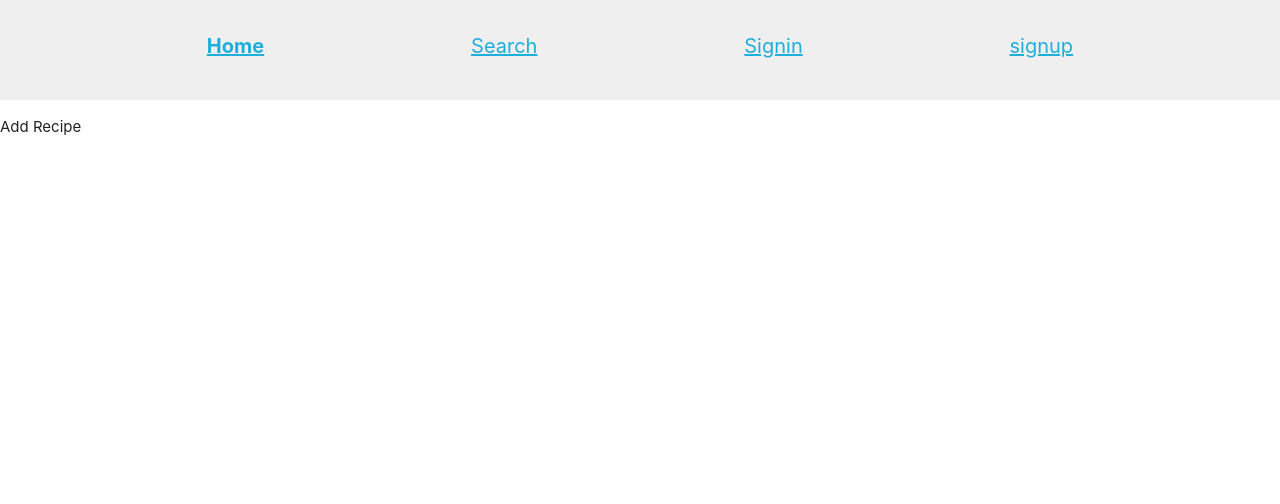
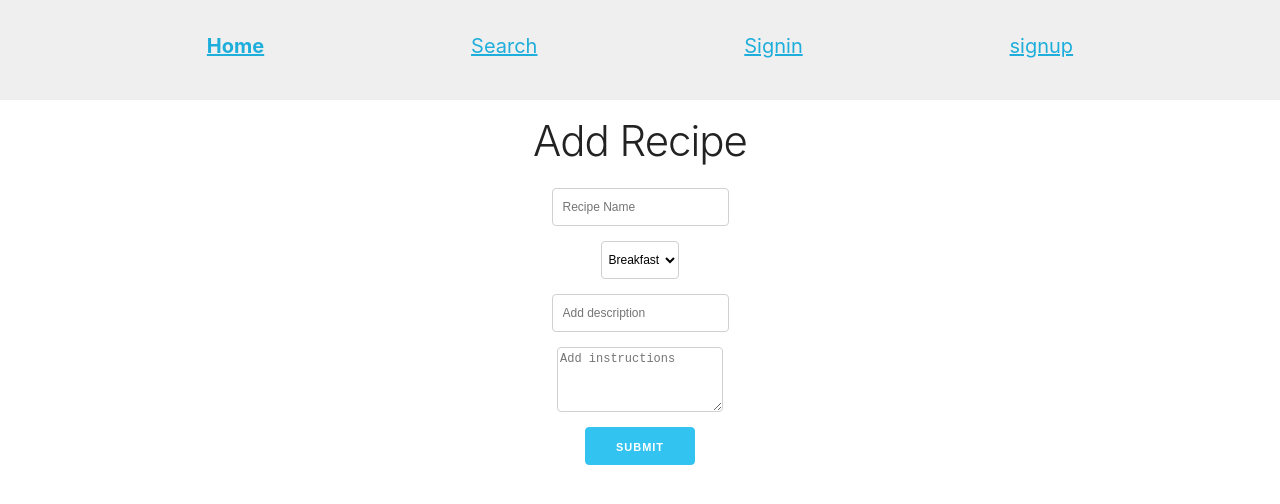
Before and after one commit to kaleido01/FullStack-React-Nodejs-Mongodb-GraphQl, a React (Create React App) app in the folder client/: page /recipe/add in a window 1280 px wide. Shown: the top 504 px of the page. Built offline with nearby package versions, Linux system fonts and the light colour scheme; no server answers.

Commit message:
Add Recipeページの作成

```diff
--- a/client/src/components/Recipe/AddRecipe.js
+++ b/client/src/components/Recipe/AddRecipe.js
@@ -1,7 +1,46 @@
-import React from "react";
+import React, { Component } from "react";
 
-const AddRecipe = () => {
-	return <div>Add Recipe</div>;
-};
+class AddRecipe extends Component {
+	handleChange = () => {};
+
+	render() {
+		return (
+			<div className="App">
+				<h2 className="App">Add Recipe</h2>
+				<form className="form">
+					<input
+						type="text"
+						name="name"
+						placeholder="Recipe Name"
+						onChange={this.handleChange}
+					/>
+					<select
+						name="category"
+						placeholder="Recipe Name"
+						onChange={this.handleChange}>
+						<option value="Breakfast">Breakfast</option>
+						<option value="Lunch">Lunch</option>
+						<option value="Dinner">Dinner</option>
+						<option value="Snack">Snack</option>
+					</select>
+					<input
+						type="text"
+						name="description"
+						placeholder="Add description"
+						onChange={this.handleChange}
+					/>
+					<textarea
+						name="instructions"
+						placeholder="Add instructions"
+						onChange={this.handleChange}
+					/>
+					<button type="submit" className="button-primary">
+						Submit
+					</button>
+				</form>
+			</div>
+		);
+	}
+}
 
 export default AddRecipe;
--- a/client/src/components/Recipe/RecipePage.js
+++ b/client/src/components/Recipe/RecipePage.js
@@ -12,7 +12,17 @@
 				if (loading) return <div>Loading</div>;
 				if (error) return <div>Error</div>;
 				console.log(data);
-				return <div>Recipe Page</div>;
+				return (
+					<div className="App">
+						<h2>{data.getRecipe.name}</h2>
+						<p>Category: {data.getRecipe.category}</p>
+						<p>Description: {data.getRecipe.description}</p>
+						<p>Instructions: {data.getRecipe.instructions}</p>
+						<p>Likes: {data.getRecipe.likes}</p>
+						<p>Created By: {data.getRecipe.username}</p>
+						<button>like</button>
+					</div>
+				);
 			}}
 		</Query>
 	);
--- a/client/src/queries/index.js
+++ b/client/src/queries/index.js
@@ -21,6 +21,7 @@
 			instructions
 			createdDate
 			likes
+			username
 		}
 	}
 `;
```
Also changed, not shown: 1 other file (tests, documents, lock files or other folders).
